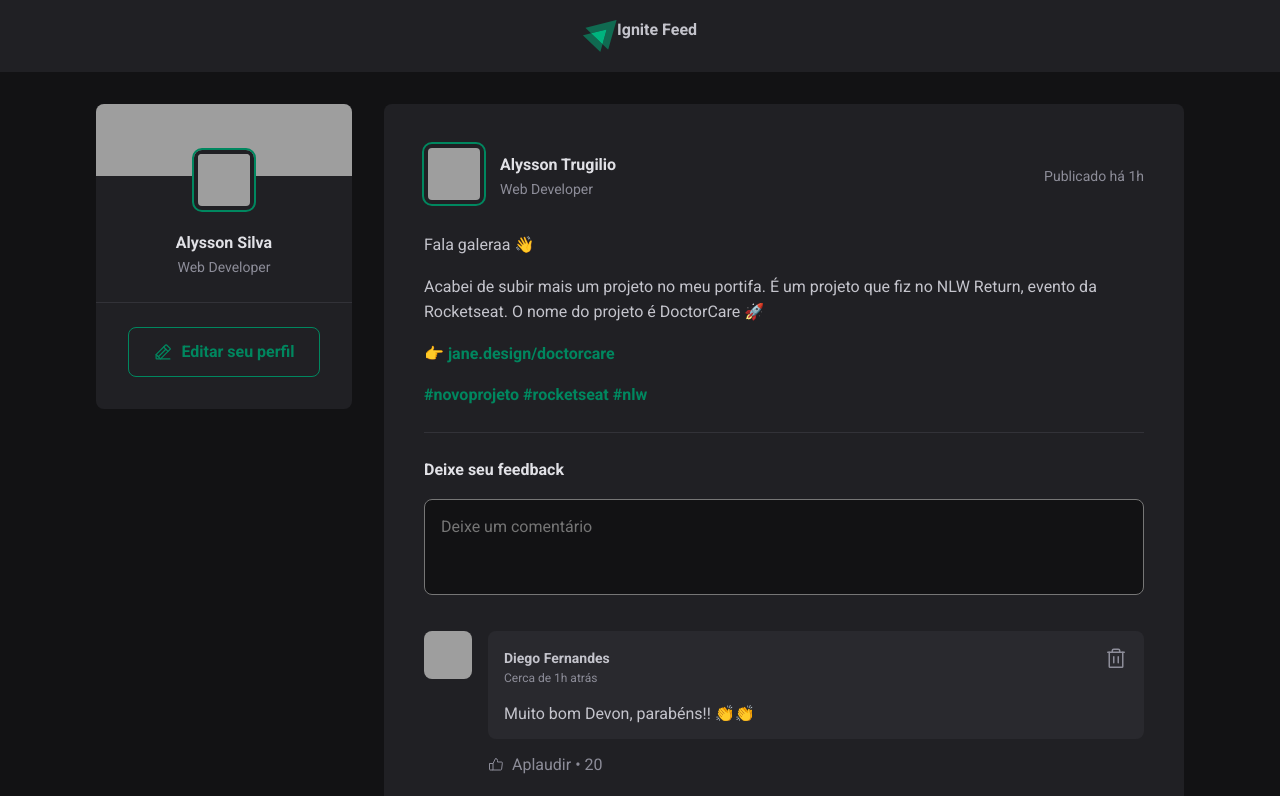
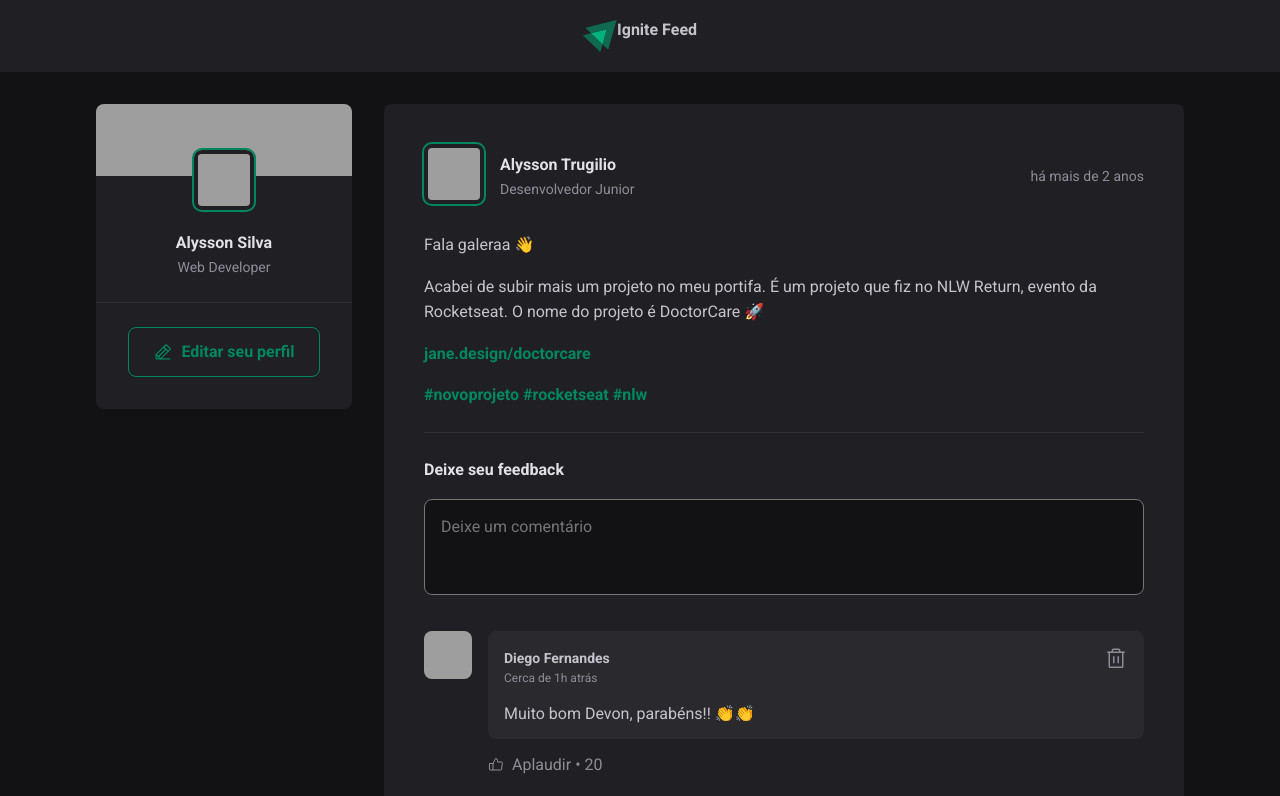
Before and after one commit to alyssontrugilio/fundamentos-react, a React (Vite) app: page / in a window 1280 px wide. Shown: the top 796 px of the page. Built offline with nearby package versions, Linux system fonts and the light colour scheme; grey boxes are pictures that could not be loaded.

Commit message:
feat: implementando dados nos post

```diff
--- a/package.json
+++ b/package.json
@@ -10,6 +10,7 @@
     "preview": "vite preview"
   },
   "dependencies": {
+    "date-fns": "^4.1.0",
     "phosphor-react": "^1.4.1",
     "react": "^18.3.1",
     "react-dom": "^18.3.1"
--- a/src/App.jsx
+++ b/src/App.jsx
@@ -6,16 +6,60 @@
 
 import "./global.css";
 
+const post = [
+  {
+    id: 1,
+    author: {
+      avatarUrl: 'https://github.com/AlyssonTrugilio.png',
+      name: 'Alysson Trugilio',
+      role: 'Desenvolvedor Junior'
+    },
+    content : [
+      {type: 'paragraph', content: 'Fala galeraa 👋',},
+      {type: 'paragraph', content: 'Acabei de subir mais um projeto no meu portifa. É um projeto que fiz no NLW Return, evento da Rocketseat. O nome do projeto é DoctorCare 🚀'},
+      {type: 'link', content: 'jane.design/doctorcare'},
+    ],
+    publishedAt: new Date('2022-05-03 20:00:00'),
+  },
+
+
+  {
+    id: 2,
+    author: {
+      avatarUrl: 'https://github.com/maykbrito.png',
+      name: 'Mayk Brito',
+      role: 'Desenvolvedor Senior'
+    },
+    content : [
+      {type: 'paragraph', content: 'Fala galeraa 👋',},
+      {type: 'paragraph', content: 'Acabei de subir mais um projeto no meu portifa. É um projeto que fiz no NLW Return, evento da Rocketseat. O nome do projeto é DoctorCare 🚀'},
+      {type: 'link', content: 'jane.design/doctorcare'},
+    ],
+    publishedAt: new Date('2024-05-03 20:00:00'),
+  },
+
+];
+
+
+
 function App() {
+  console.log(post);
   return (
     <div>
       <Header />
       <div className={styles.wrapper}>
         <Sidebar />
         <main>
-          <Post />
-          <br />
-          <Post />
+         {post.map(post => {
+       return  (
+         <Post
+         author= {post.author}
+         content= {post.content}
+         publishedAt={post.publishedAt}
+         />
+       )
+         })}
+
         </main>
       </div>
     </div>
--- a/src/components/avatar/Avatar.jsx
+++ b/src/components/avatar/Avatar.jsx
@@ -6,7 +6,7 @@
       <img
         className={hasBorder ? styles.avatarWithBorder : styles.avatar}
         src={src}
-        alt="fotode perfil"
+        alt="foto de perfil"
       />
     </div>
   );
--- a/src/components/post/Post.jsx
+++ b/src/components/post/Post.jsx
@@ -1,32 +1,42 @@
+
+import {format,formatDistanceToNow} from 'date-fns';
+import ptBR from 'date-fns/locale/pt-BR';
+
 import { Avatar } from "../avatar/Avatar";
 import { Comment } from "../comment/Comment";
 
 import styles from "./Post.module.css";
 
-export function Post() {
+export function Post({author, publishedAt, content}) {
+  const publishedDateFormatted = format(publishedAt,"d 'de' LLLL  'às' HH:mm'h'",{locale:ptBR})
+  const publishedDateRelativeToNow = formatDistanceToNow(publishedAt, {
+    locale:ptBR,
+    addSuffix: true,
+  })
   return (
     <article className={styles.post}>
       <header>
         <div className={styles.author}>
-          <Avatar hasBorder src="https://github.com/AlyssonTrugilio.png" />
+          <Avatar hasBorder src={author.avatarUrl} />
           <div className={styles.authorInfo}>
-            <strong>Alysson Trugilio</strong>
-            <span>Web Developer</span>
+            <strong>{author.name}</strong>
+            <span>{author.role}</span>
           </div>
         </div>
-        <time title="11 de maio  às 08:13h" datetime="2024-09-29 08:13:30">
-          Publicado há 1h
+        <time title=  {publishedDateFormatted} datetime={publishedAt.toISOString()}>
+          {publishedDateRelativeToNow}
         </time>
       </header>
       <div className={styles.content}>
-        <p> Fala galeraa 👋 </p>
-        <p>
-          Acabei de subir mais um projeto no meu portifa. É um projeto que fiz
-          no NLW Return, evento da Rocketseat. O nome do projeto é DoctorCare 🚀
-        </p>
-        <p>
-          👉 <a href=""> jane.design/doctorcare</a>
-        </p>
+        {
+          content.map(line =>{
+            if(line.type === 'paragraph'){
+              return <p>{line.content}</p>;
+              }else if (line.type ==='link'){
+              return <p><a href= "#" >{line.content}</a></p>
+              }
+          })
+        }
         <p>
           <a href=""> #novoprojeto</a>
           <a href=""> #rocketseat</a>
```
Also changed, not shown: 1 other file (tests, documents, lock files or other folders).
